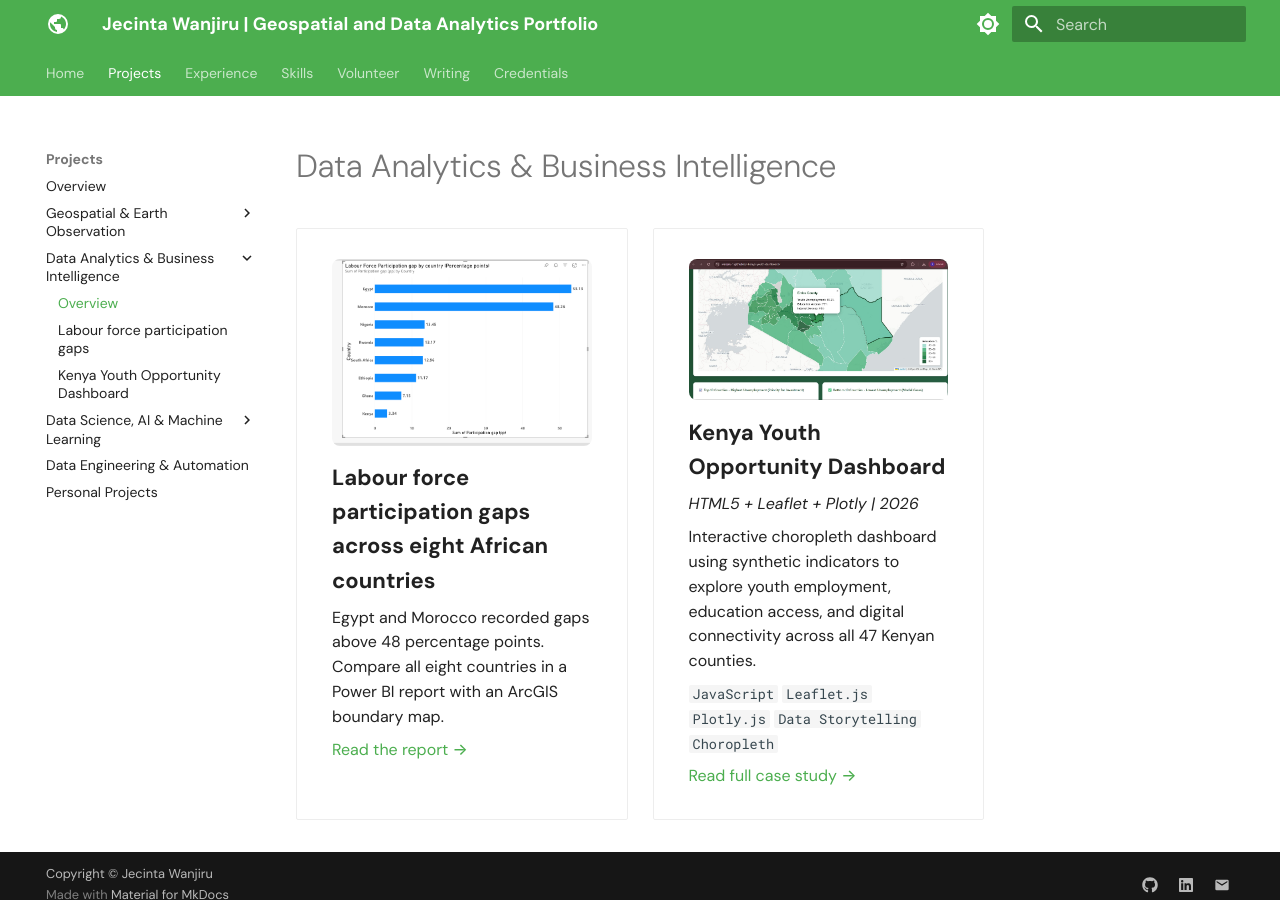
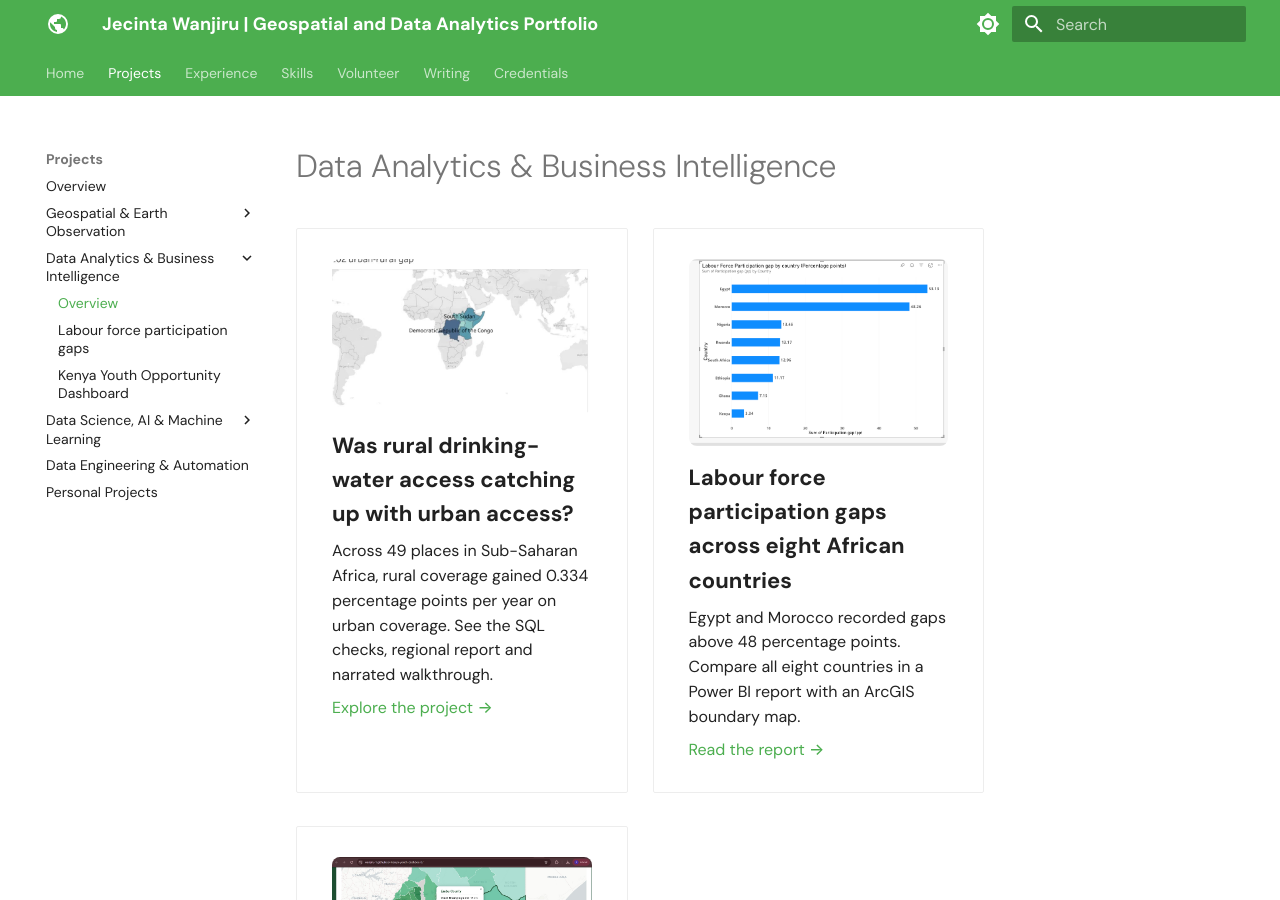
Before and after one commit to Wanjiru-1/Wanjiru-1.github.io, an MkDocs documentation site: the page built from docs/projects/data-analytics-business-intelligence.md, in a window 1280 px wide and 900 px high. Built offline with MkDocs 1.6.1 and Material for MkDocs 9.7.7, drawn with Linux system fonts in a browser that asks for light colours.

Commit message:
Feature drinking-water analytics and narrated walkthrough in BI projects

```diff
--- a/docs/projects/data-analytics-business-intelligence.md
+++ b/docs/projects/data-analytics-business-intelligence.md
@@ -1,6 +1,14 @@
 # Data Analytics & Business Intelligence
 
 <div class="grid cards" markdown>
+
+-   [![Map of urban–rural drinking-water access gaps](../assets/images/drinking-water-map.jpg)](drinking-water.md)
+
+    **Was rural drinking-water access catching up with urban access?**
+
+    Across 49 places in Sub-Saharan Africa, rural coverage gained 0.334 percentage points per year on urban coverage. See the SQL checks, regional report and narrated walkthrough.
+
+    [Explore the project →](drinking-water.md)
 
 -   [![Ranked participation gaps for eight countries](../assets/images/participation-chart.png)](labour-participation.md)
 
```
Also changed, not shown: docs/projects/drinking-water.md (added, +25 -0 lines), docs/assets/images/drinking-water-map.jpg (added), 1 other file.
